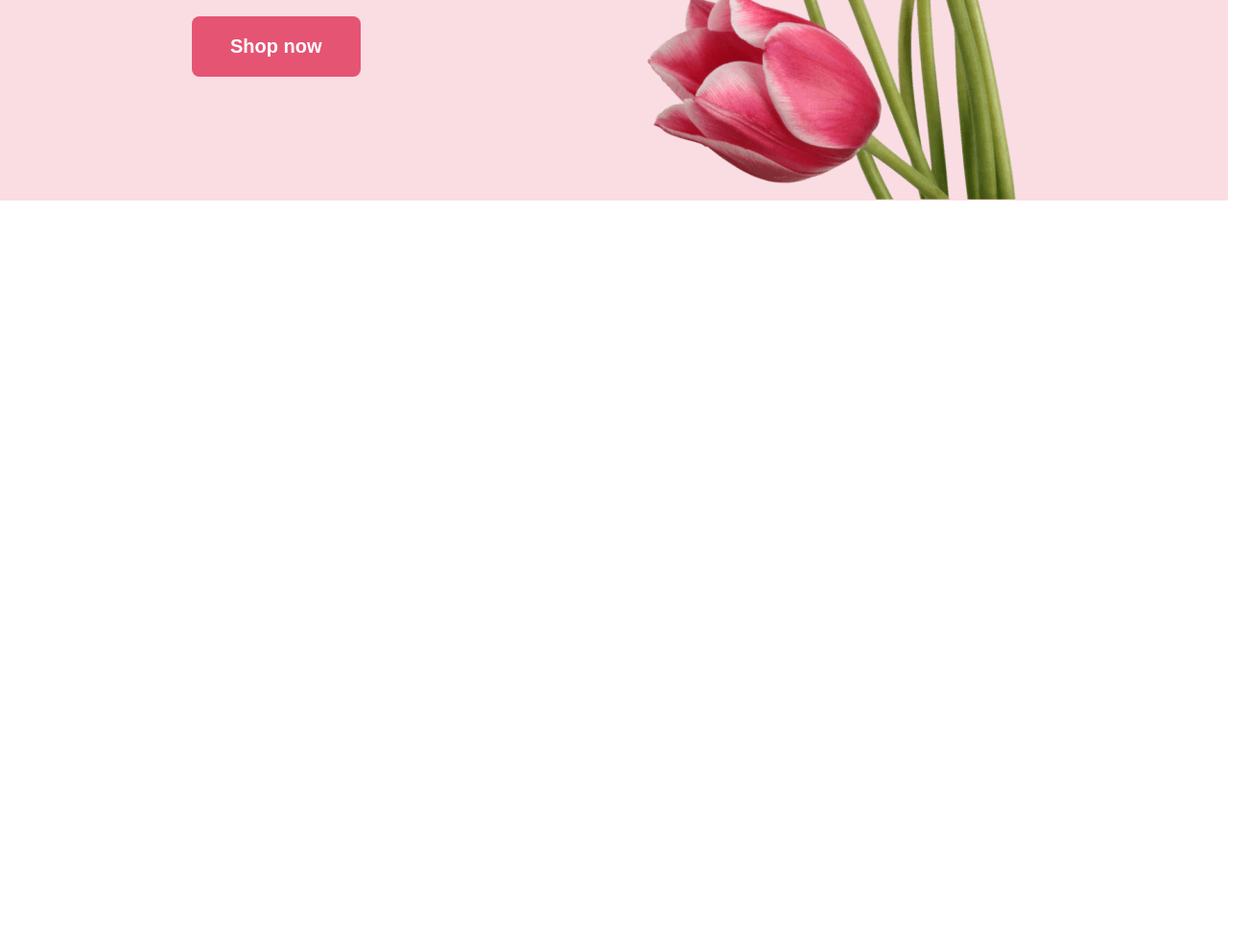
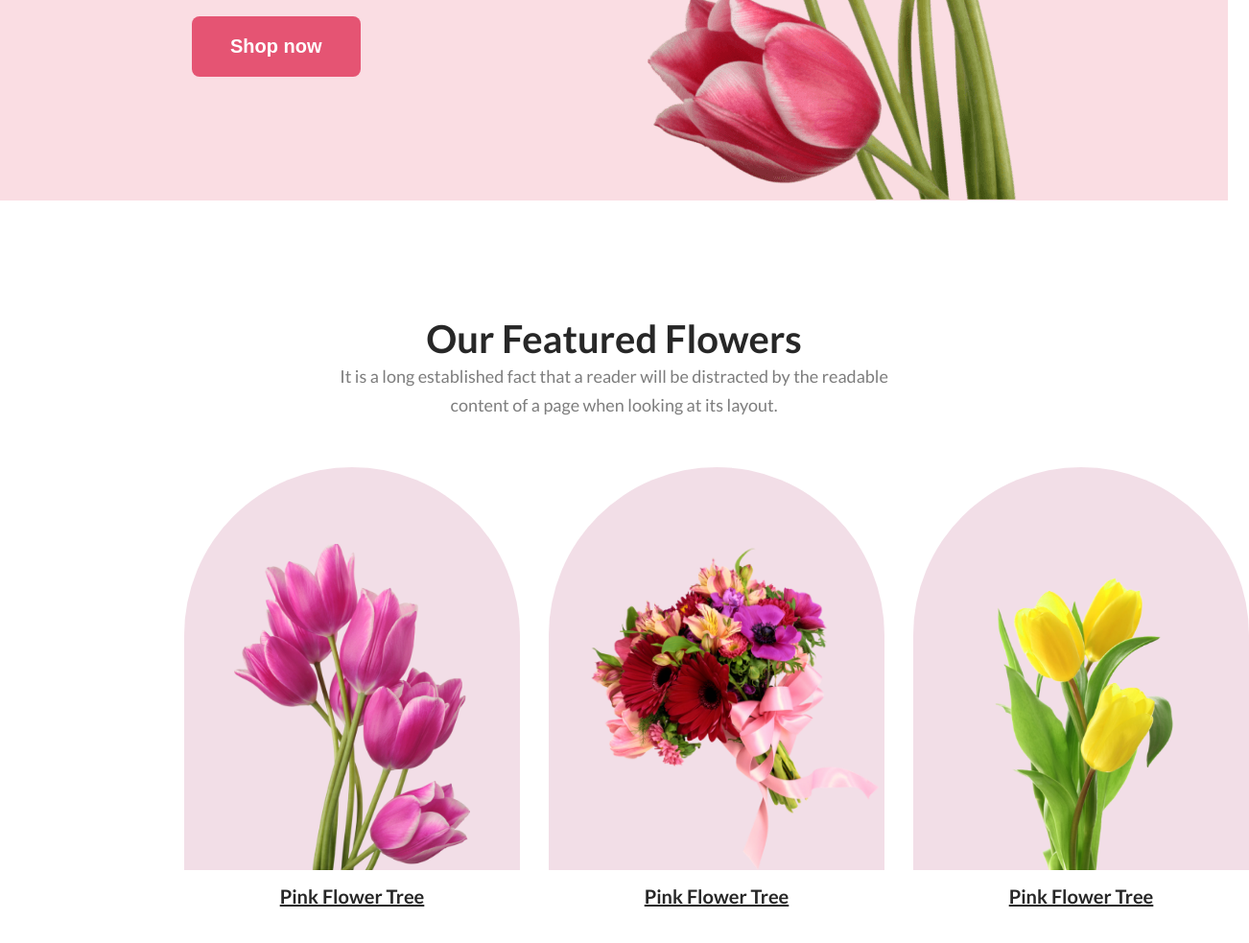
Before and after one commit to mostak9/assignment-1, a plain HTML site: page index.html in a window 1280 px wide. Shown: the part 710-1693 px from the top of the page at 96% size, 1302 px wide, since content can reach past the window. Before the commit the page ends 921 px from the top, so only its background shows below. Drawn offline with Linux system fonts and the light colour scheme.

Commit message:
added featured section

```diff
--- a/index.html
+++ b/index.html
@@ -35,7 +35,37 @@
             </div>
         </div>
     </header>
-    <main></main>
+    <main>
+        <section>
+            <div class="fetured-container">
+                <div class="featured-text">
+                    <h2 class="featured-title">Our Featured Flowers</h2>
+                    <p class="featured-desc">It is a long established fact that a reader will be distracted by the readable content of a page when looking at its layout.</p>
+                </div>
+                <div class="featured-box-container">
+                    <div class="featued-box">
+                        <div class="featured-img-box">
+                            <img class="feature-img" src="./images/pngwing_6.png" alt="">
+                        </div>
+                        <p class="featured-box-text">Pink Flower Tree</p>
+                    </div>
+                    <div class="featued-box">
+                        <div class="featured-img-box">
+                            <img class="feature-img" src="./images/pngwing_5.png" alt="">
+                        </div>
+                        <p class="featured-box-text">Pink Flower Tree</p>
+                    </div>
+                    <div class="featued-box">
+                        <div class="featured-img-box">
+                            <img class="feature-img" src="./images/pngwing_7.png" alt="">
+                        </div>
+                        <p class="featured-box-text">Pink Flower Tree</p>
+                    </div>
+
+                </div>
+            </div>
+        </section>
+    </main>
     <footer></footer>
 </body>
 
--- a/style.css
+++ b/style.css
@@ -90,3 +90,59 @@ body {
     margin-top: 20px;
     margin-bottom: 20px;
 }
+
+/* main sections styles */
+
+section {
+    width: 70%;
+    margin: 120px auto;
+}
+
+/* featured section styles */
+.featured-text {
+    text-align: center;
+}
+
+.featured-title {
+    color: #272727;
+    font-size: 40px;
+    font-weight: 800;
+}
+
+.featured-desc {
+    color: rgba(39, 39, 39, 0.60);
+    font-size: 18px;
+    font-weight: 400;
+    line-height: 30px;
+    width: 594px;
+    margin: auto;
+}
+.featured-box-container {
+    text-align: center;
+    display: flex;
+    justify-content: space-between;
+    gap: 30px;
+    margin-top: 50px;
+}
+
+.featured-img-box {
+    border-radius: 300px 300px 0px 0px;
+    background: rgba(167, 33, 98, 0.15);
+    width: 290px;
+    height: 340px;
+    text-align: center;
+    padding: 80px 30px 0px 30px;
+}
+
+.feature-img {
+    height: 100%;
+}
+
+.featured-box-text {
+    color: #272727;
+    font-size: 20px;
+    font-weight: 700;
+    line-height: 35px;
+    text-decoration-line: underline;
+    margin-top: 10px;
+}
```
